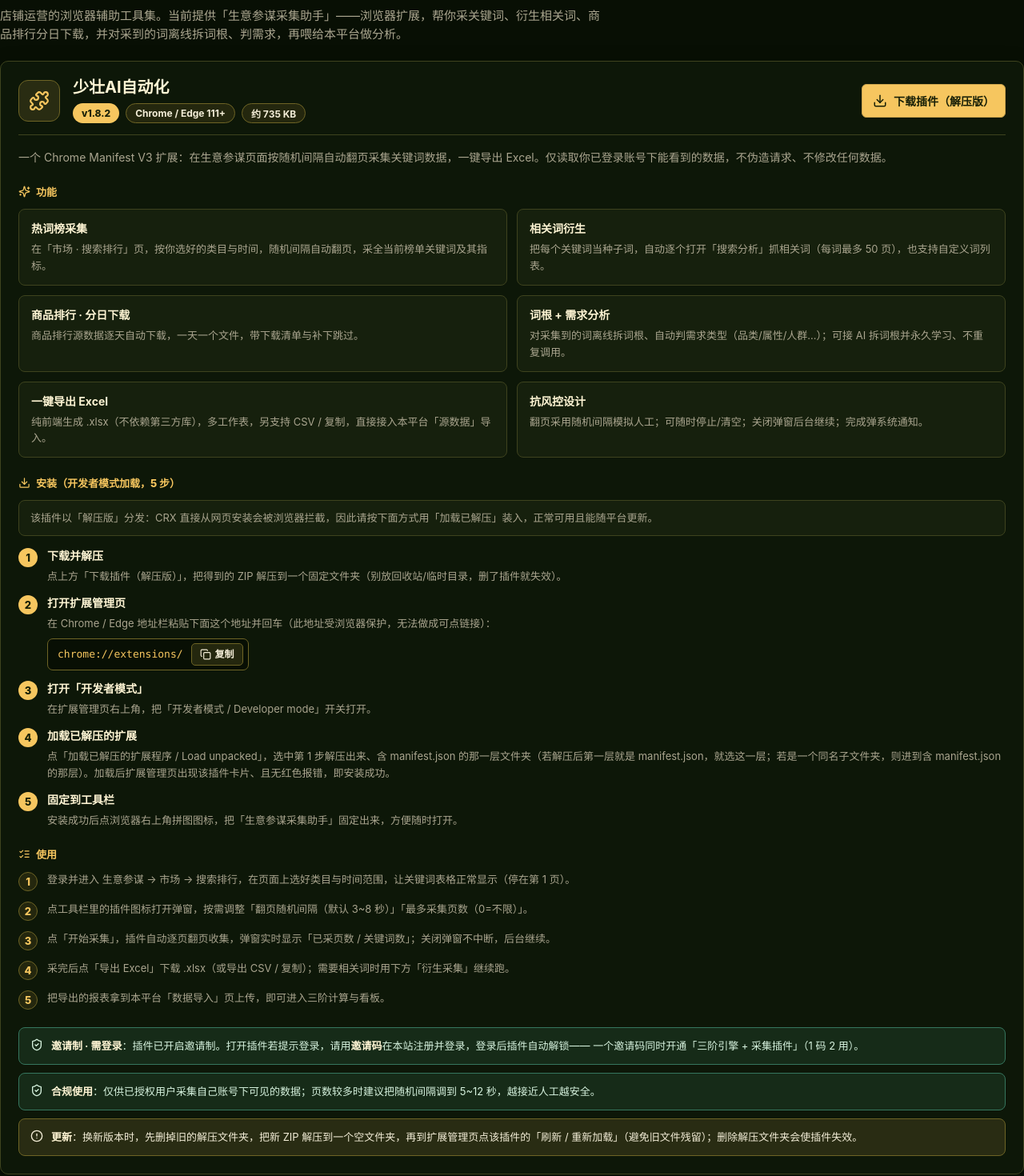
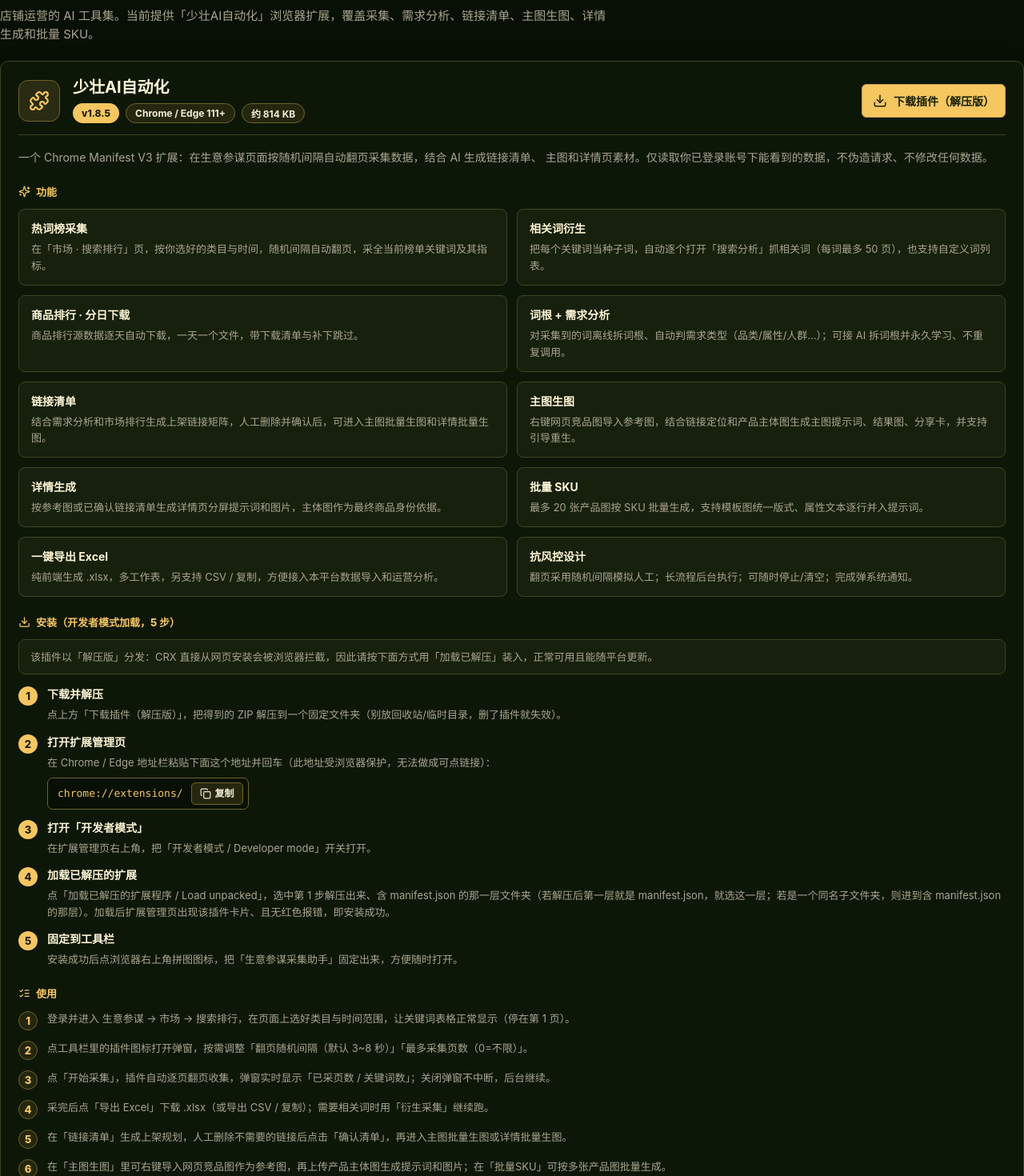
Before and after one commit to songlelaile/20260606sanjie, a Next.js app: page /tools in a window 1280 px wide. Shown: the part 60-1530 px from the top of the page at 80% size. Built offline with nearby package versions, Linux system fonts and the light colour scheme; no server answers.

Commit message:
chore: publish collector v1.8.5

```diff
--- a/src/app/tools/page.tsx
+++ b/src/app/tools/page.tsx
@@ -17,10 +17,10 @@
 // 插件元信息（升级版本只需改这里，并把新 ZIP 放进 public/downloads/）
 const COLLECTOR = {
   name: "少壮AI自动化",
-  version: "1.8.2",
-  zipHref: "/downloads/sycm-keyword-collector-v1.8.2.zip",
-  downloadName: "少壮AI自动化-v1.8.2.zip",
-  sizeLabel: "约 735 KB",
+  version: "1.8.5",
+  zipHref: "/downloads/sycm-keyword-collector-v1.8.5.zip",
+  downloadName: "少壮AI自动化-v1.8.5.zip",
+  sizeLabel: "约 814 KB",
   platform: "Chrome / Edge 111+"
 };
 
@@ -42,12 +42,28 @@
     desc: "对采集到的词离线拆词根、自动判需求类型（品类/属性/人群…）；可接 AI 拆词根并永久学习、不重复调用。"
   },
   {
+    title: "链接清单",
+    desc: "结合需求分析和市场排行生成上架链接矩阵，人工删除并确认后，可进入主图批量生图和详情批量生图。"
+  },
+  {
+    title: "主图生图",
+    desc: "右键网页竞品图导入参考图，结合链接定位和产品主体图生成主图提示词、结果图、分享卡，并支持引导重生。"
+  },
+  {
+    title: "详情生成",
+    desc: "按参考图或已确认链接清单生成详情页分屏提示词和图片，主体图作为最终商品身份依据。"
+  },
+  {
+    title: "批量 SKU",
+    desc: "最多 20 张产品图按 SKU 批量生成，支持模板图统一版式、属性文本逐行并入提示词。"
+  },
+  {
     title: "一键导出 Excel",
-    desc: "纯前端生成 .xlsx（不依赖第三方库），多工作表，另支持 CSV / 复制，直接接入本平台「源数据」导入。"
+    desc: "纯前端生成 .xlsx，多工作表，另支持 CSV / 复制，方便接入本平台数据导入和运营分析。"
   },
   {
     title: "抗风控设计",
-    desc: "翻页采用随机间隔模拟人工；可随时停止/清空；关闭弹窗后台继续；完成弹系统通知。"
+    desc: "翻页采用随机间隔模拟人工；长流程后台执行；可随时停止/清空；完成弹系统通知。"
   }
 ];
 
@@ -79,8 +95,9 @@
   "登录并进入 生意参谋 → 市场 → 搜索排行，在页面上选好类目与时间范围，让关键词表格正常显示（停在第 1 页）。",
   "点工具栏里的插件图标打开弹窗，按需调整「翻页随机间隔（默认 3~8 秒）」「最多采集页数（0=不限）」。",
   "点「开始采集」，插件自动逐页翻页收集，弹窗实时显示「已采页数 / 关键词数」；关闭弹窗不中断，后台继续。",
-  "采完后点「导出 Excel」下载 .xlsx（或导出 CSV / 复制）；需要相关词时用下方「衍生采集」继续跑。",
-  "把导出的报表拿到本平台「数据导入」页上传，即可进入三阶计算与看板。"
+  "采完后点「导出 Excel」下载 .xlsx（或导出 CSV / 复制）；需要相关词时用「衍生采集」继续跑。",
+  "在「链接清单」生成上架规划，人工删除不需要的链接后点击「确认清单」，再进入主图批量生图或详情批量生图。",
+  "在「主图生图」里可右键导入网页竞品图作为参考图，再上传产品主体图生成提示词和图片；在「批量SKU」可按多张产品图批量生成。"
 ];
 
 export default function ToolsPage() {
@@ -89,7 +106,7 @@
       <PageHeader
         eyebrow="Toolbox"
         title="采集工具"
-        description="店铺运营的浏览器辅助工具集。当前提供「生意参谋采集助手」——浏览器扩展，帮你采关键词、衍生相关词、商品排行分日下载，并对采到的词离线拆词根、判需求，再喂给本平台做分析。"
+        description="店铺运营的 AI 工具集。当前提供「少壮AI自动化」浏览器扩展，覆盖采集、需求分析、链接清单、主图生图、详情生成和批量 SKU。"
       />
 
       <section className="tool-card">
@@ -116,8 +133,8 @@
         </header>
 
         <p className="tool-lead">
-          一个 Chrome Manifest V3 扩展：在生意参谋页面按随机间隔自动翻页采集关键词数据，一键导出
-          Excel。仅读取你已登录账号下能看到的数据，不伪造请求、不修改任何数据。
+          一个 Chrome Manifest V3 扩展：在生意参谋页面按随机间隔自动翻页采集数据，结合 AI 生成链接清单、
+          主图和详情页素材。仅读取你已登录账号下能看到的数据，不伪造请求、不修改任何数据。
         </p>
 
         <div className="tool-block">
```
Also changed, not shown: 1 other file (tests, documents, lock files or other folders).
